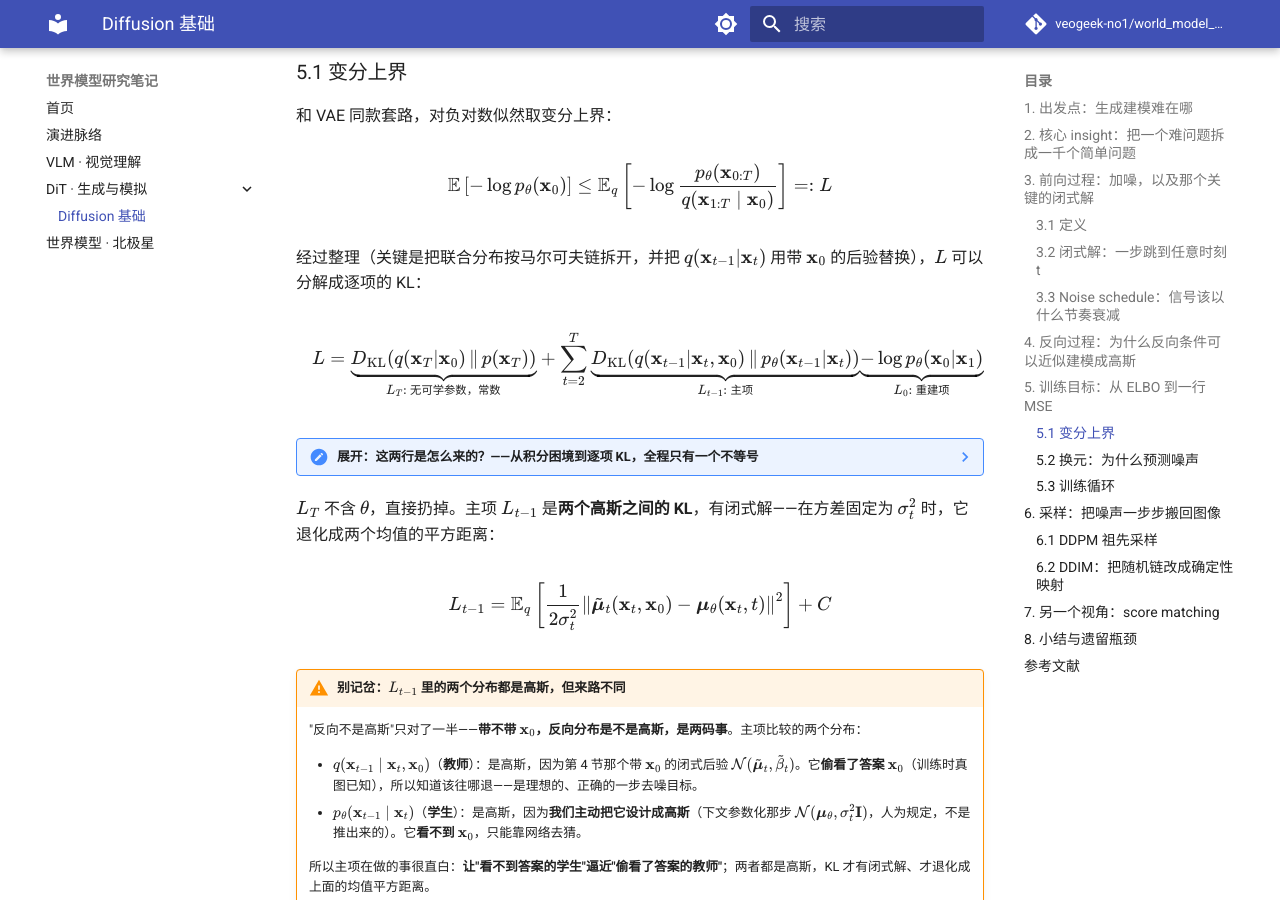
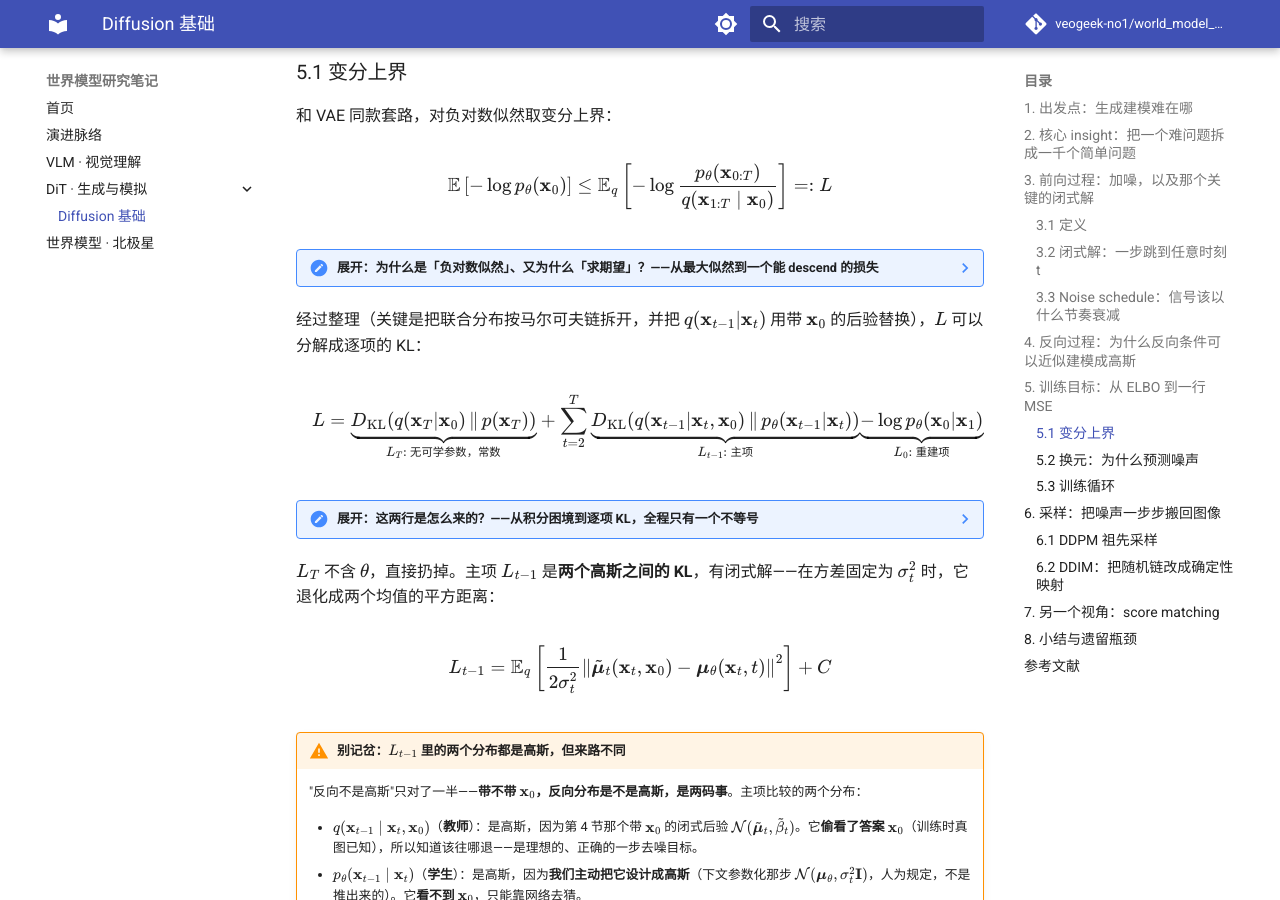
Before and after one commit to veogeek-no1/world_model_learning, an MkDocs documentation site: the page built from docs/dit/diffusion-basics.md, in a window 1280 px wide and 900 px high, scrolled down 5898 px. Built offline with MkDocs 1.6.1 and Material for MkDocs 9.7.7, drawn with Linux system fonts in a browser that asks for light colours; comment, search, counter and statistics services are not loaded; part of the change alters nothing that is shown.

Commit message:
Explain max-likelihood -> expected NLL before the variational bound
Section 5.1 opened with "take the variational bound of the negative
log-likelihood" without saying why the objective is a negative log taken
in expectation in the first place. Add a folded subsection deriving the
left-hand side E[-log p_theta(x_0)] from "maximize likelihood" in three
optimum-preserving moves: log (product -> sum: avoids underflow, gives an
additive minibatch objective), negate (max -> min, and -log p is
self-information/surprise/code-length), and expectation (per-sample sum
-> average NLL -> population expectation, which is the entry point to the
earlier "MLE = forward KL" block). Ends by flagging the two different
expectations -- E over data here vs E_q over the forward trajectory in L
-- and handing off to the existing ELBO derivation for the bound itself.

Co-Authored-By: Claude Opus 4.8 (1M context) <noreply@anthropic.com>

```diff
--- a/docs/dit/diffusion-basics.md
+++ b/docs/dit/diffusion-basics.md
@@ -425,6 +425,27 @@ q(\mathbf{x}_{t-1}\mid\mathbf{x}_t,\mathbf{x}_0) = \mathcal{N}\!\left(\mathbf{x}
 \mathbb{E}\left[-\log p_\theta(\mathbf{x}_0)\right] \le \mathbb{E}_q\left[-\log\frac{p_\theta(\mathbf{x}_{0:T})}{q(\mathbf{x}_{1:T}\mid\mathbf{x}_0)}\right] =: L
 \]
 
+??? note "展开：为什么是「负对数似然」、又为什么「求期望」？——从最大似然到一个能 descend 的损失"
+
+    上式左边的 \(\mathbb{E}[-\log p_\theta(\mathbf{x}_0)]\) 不是凭空写的，它是"最大化似然"这句话经过**三步无痛改写**的结果——每步都不改变最优解，只把它换成更好优化的形式。
+
+    **▍第一步：取 log（乘积 → 求和）**
+
+    最大似然要最大化整个数据集的似然 \(\prod_i p_\theta(\mathbf{x}_i)\)。取 log——log 单调递增，\(\arg\max\) 丝毫不变，但连乘变连加：\(\log\prod_i p_\theta(\mathbf{x}_i)=\sum_i\log p_\theta(\mathbf{x}_i)\)。为什么非换不可：
+
+    - **数值**：几十万维图像的密度是极小的数，几万张连乘会直接下溢成 0（梯度也跟着变 0，训练瘫掉）；log 变加法就稳了。
+    - **优化**：SGD 要的是能拆成 minibatch 的可加目标——\(\sum_i\) 天然可加，且 \(\nabla\sum=\sum\nabla\)，一个 batch 就能估计整体梯度。
+
+    **▍第二步：取负（最大 → 最小）**
+
+    优化器的惯例是**最小化**（梯度下降往下走）。\(\max\sum\log p_\theta\iff\min\sum(-\log p_\theta)\)，纯符号翻转。而 \(-\log p_\theta(\mathbf{x})\) 有个名字叫**自信息 / "surprise"**：模型给某张真图打的概率越低，\(-\log\) 越大。所以最小化负对数似然 = **让训练数据在模型眼里最不意外**（信息论上，\(-\log p(\mathbf{x})\) 是用模型 \(p\) 编码 \(\mathbf{x}\) 所需的 nat 数，最小化即最短编码）。
+
+    **▍第三步：求期望（从"这批数据" → "数据分布"）**
+
+    \(\frac1N\sum_i\big(-\log p_\theta(\mathbf{x}_i)\big)\) 就是训练集上的**平均**负对数似然，即经验期望 \(\mathbb{E}_{\mathbf{x}\sim\text{data}}[-\log p_\theta(\mathbf{x})]\)。除以 \(N\) 不改 \(\arg\min\)，但让损失尺度与数据量、batch 大小无关。而 \(N\to\infty\) 时它收敛到真实期望 \(\mathbb{E}_{p_{\text{data}}}[-\log p_\theta]\)——这一步正是前面"最大似然 = 覆盖型"折叠块的入口：\(\min\mathbb{E}_{p_{\text{data}}}[-\log p_\theta]\iff\min\mathrm{KL}(p_{\text{data}}\,\|\,p_\theta)\)。
+
+    三步合起来，"最大化似然"就成了上式左边的 \(\mathbb{E}[-\log p_\theta(\mathbf{x}_0)]\)——一个**可 descend、可 minibatch、有信息论意义**的损失。剩下唯一的问题是它**算不动**（\(p_\theta(\mathbf{x}_0)\) 要积掉整条轨迹，见"最后一块拼图"），所以才用 Jensen 把它上界成 \(L\)——那是下一个折叠块的事。注意区分**两个期望**：这里的 \(\mathbb{E}\) 是对**数据**取的（平均 NLL），\(L\) 里那个 \(\mathbb{E}_q\) 是对**前向轨迹**取的（来自变分上界），两者不是一回事。
+
 经过整理（关键是把联合分布按马尔可夫链拆开，并把 \(q(\mathbf{x}_{t-1}|\mathbf{x}_t)\) 用带 \(\mathbf{x}_0\) 的后验替换），\(L\) 可以分解成逐项的 KL：
 
 \[
```
